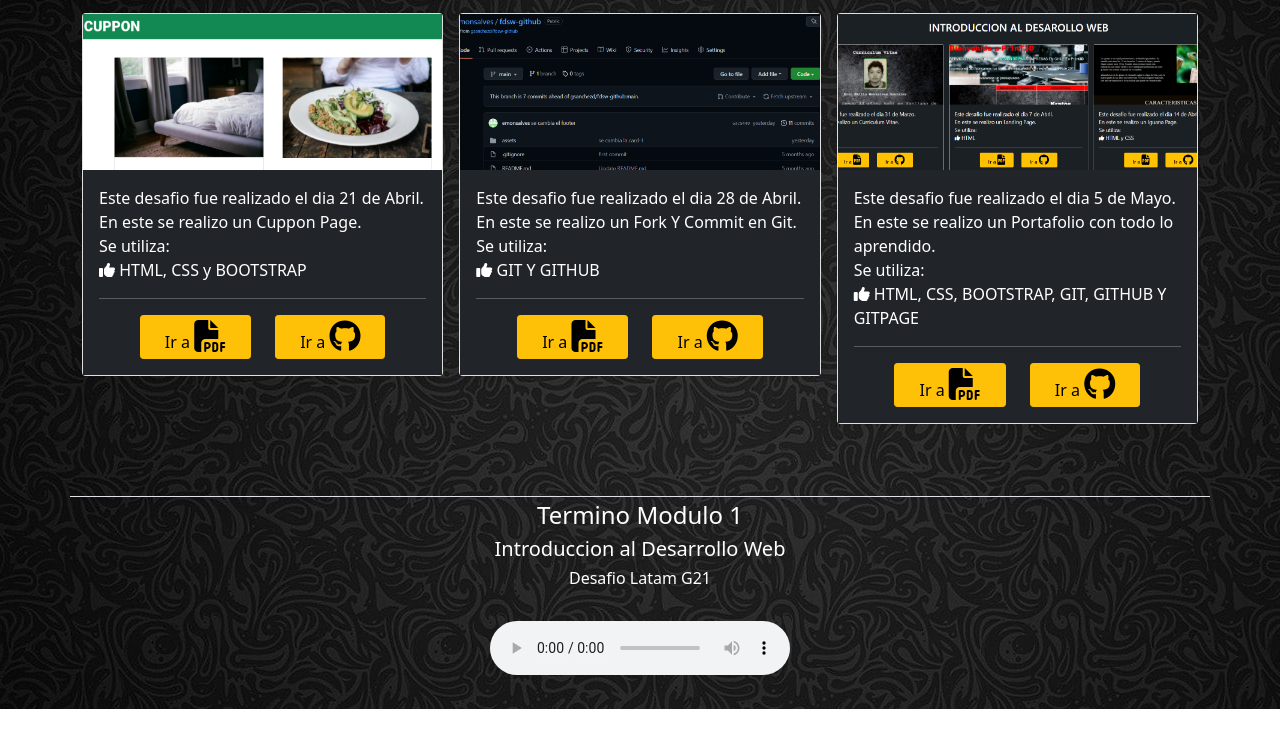
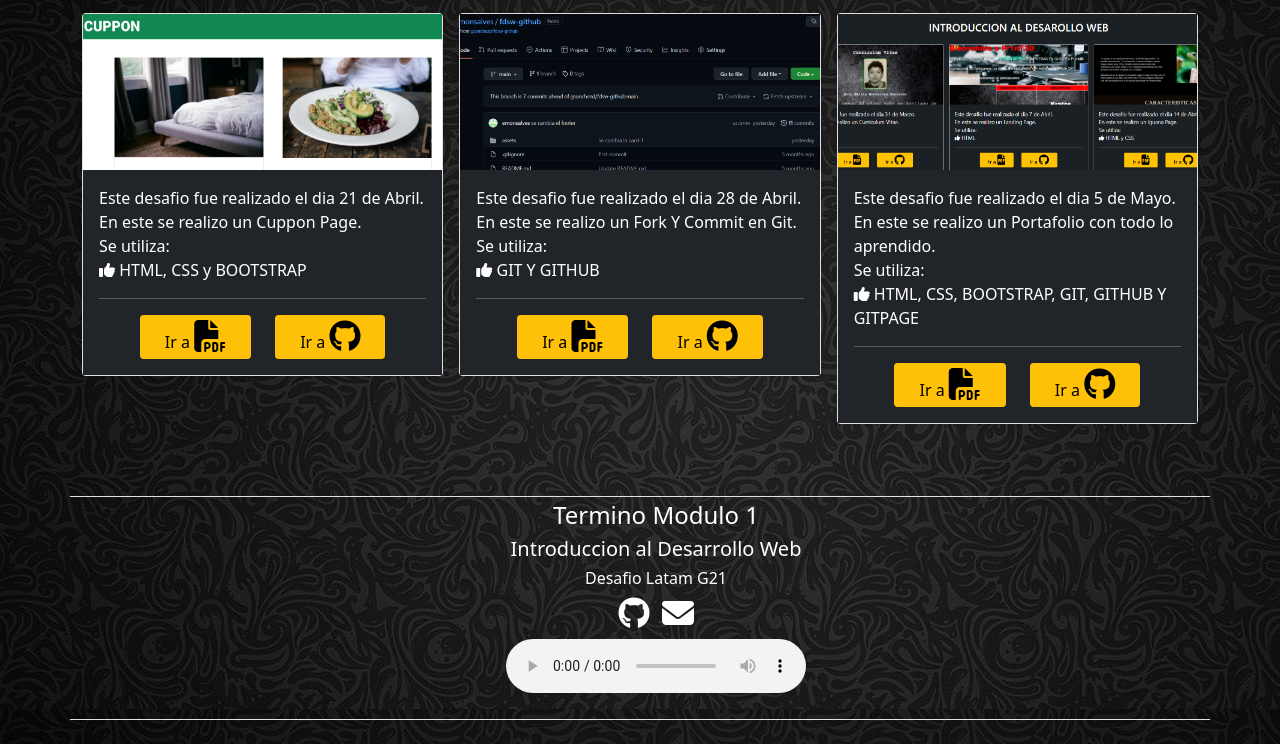
Before and after one commit to emonsalves/emonsalves.github.io, a plain HTML site: page index.html in a window 1280 px wide. Shown: the part 1125-1869 px from the top of the page. Before the commit the page ends 1834 px from the top, so only its background shows below. Drawn offline with nearby package versions, Linux system fonts and the light colour scheme.

Commit message:
Update: se actualiza footer iconos y links

```diff
--- a/index.html
+++ b/index.html
@@ -281,12 +281,23 @@
     </div>
     </div>
   </section>
-  <footer class="container text-center py-1 my-4 mb-2 border-top">
-    <h4>Termino Modulo 1</h4>
-    <h5>Introduccion al Desarrollo Web</h5>
-    <h6>Desafio Latam G21</h6>
-    <br>
-    <audio autoplay controls src="assets/music/page.mp3" typé="audio/mpeg"></audio>
+  <footer class="container text-center py-1 my-4 mb-2 border-top border-bottom">
+    <ul>
+      <li>
+        <h4>Termino Modulo 1</h4>
+        <h5>Introduccion al Desarrollo Web</h5>
+        <h6>Desafio Latam G21</h6>
+      </li>
+      <li>
+        <a href="https://github.com/emonsalves" target="_blank" rel="noopener noreferrer"><i
+            class="icon fa-brands fa-2x active cursor fa-github  text-white" style="width: 40px;"></i></a>
+        <a href="mailto:ingeniero.monsalves@gmail.com" target="_blank" rel="noopener noreferrer"><i
+            class="icon fa-solid fa-2x active cursor fa-envelope  text-white" style="width: 40px;"></i></a>
+      </li>
+      <li class="pt-2">
+        <audio autoplay controls src="assets/music/page.mp3" typé="audio/mpeg"></audio>
+      </li>
+    </ul>
   </footer>
   <!-- BOOTSTRAP -->
   <script src="https://cdn.jsdelivr.net/npm/bootstrap@5.1.3/dist/js/bootstrap.bundle.min.js"
```
